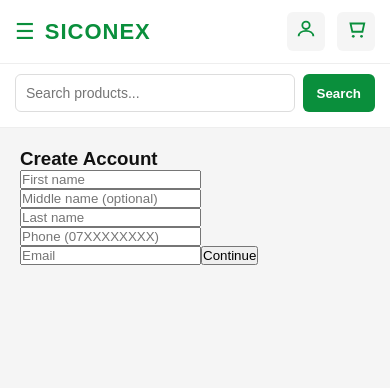
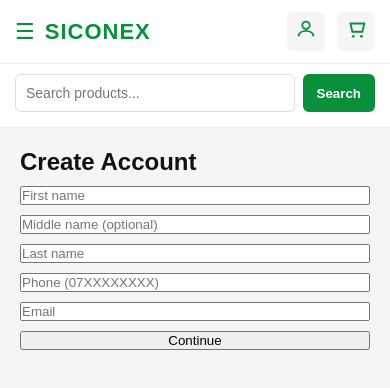
Before and after one commit to protichenoch1/siconex1, a Next.js app: page /auth/start in a window 390 px wide. Shown: the top 388 px of the page. Built offline with nearby package versions, Linux system fonts and the light colour scheme.

Commit message:
Enhance user registration flow with loading state
Added loading state management and improved phone validation. Enhanced user feedback for existing users and account creation errors.

```diff
--- a/app/auth/start/page.js
+++ b/app/auth/start/page.js
@@ -12,79 +12,134 @@ export default function Start() {
     email: ""
   });
 
+  const [loading, setLoading] = useState(false);
+
   const handleContinue = async () => {
-    // ✅ validation
+    if (loading) return;
+
+    // ✅ Validation
     if (!form.firstName || !form.lastName || !form.phone || !form.email) {
       alert("Fill all required fields");
       return;
     }
 
-    // ✅ format Kenya phone
-    let phone = form.phone;
+    // ✅ Format Kenya phone
+    let phone = form.phone.trim();
+
     if (phone.startsWith("07")) {
       phone = "+254" + phone.slice(1);
     }
 
-    // ✅ check existing user
-    const { data: existingUser } = await supabase
+    if (!phone.startsWith("+254")) {
+      alert("Enter a valid Kenyan phone number");
+      return;
+    }
+
+    try {
+      setLoading(true);
+
+      // ✅ Check existing user safely
+      const { data: existingUser, error: fetchError } = await supabase
         .from("users")
         .select("*")
         .eq("phone", phone)
-      .single();
+        .maybeSingle();
 
+      if (fetchError) {
+        console.error(fetchError);
+      }
+
+      // ✅ If user exists → login
       if (existingUser) {
         localStorage.setItem("user", JSON.stringify(existingUser));
-      window.location.href = "/account";
+        window.location.href = "/checkout"; // smoother flow
         return;
       }
 
-    // ✅ create user
+      // ✅ Create new user
       const { data, error } = await supabase
         .from("users")
         .insert([
           {
-          first_name: form.firstName,
-          middle_name: form.middleName || null,
-          last_name: form.lastName,
+            first_name: form.firstName.trim(),
+            middle_name: form.middleName?.trim() || null,
+            last_name: form.lastName.trim(),
             phone,
-          email: form.email
+            email: form.email.trim()
           }
         ])
         .select()
         .single();
 
       if (error) {
+        console.error(error);
+
+        // handle duplicate phone edge case
+        if (error.code === "23505") {
+          alert("This phone number already exists");
+        } else {
           alert("Error creating account");
+        }
+
         return;
       }
 
-    // ✅ save session
+      // ✅ Save session
       localStorage.setItem("user", JSON.stringify(data));
-    window.location.href = "/account";
+
+      // ✅ Redirect
+      window.location.href = "/checkout";
+
+    } catch (err) {
+      console.error(err);
+      alert("Something went wrong");
+    } finally {
+      setLoading(false);
+    }
   };
 
   return (
-    <div style={{ padding: "20px" }}>
-      <h3>Create Account</h3>
+    <div style={container}>
+      <h2>Create Account</h2>
 
-      <input placeholder="First name"
-        onChange={e => setForm({...form, firstName: e.target.value})} />
+      <input
+        placeholder="First name"
+        onChange={(e) => setForm({ ...form, firstName: e.target.value })}
+      />
 
-      <input placeholder="Middle name (optional)"
-        onChange={e => setForm({...form, middleName: e.target.value})} />
+      <input
+        placeholder="Middle name (optional)"
+        onChange={(e) => setForm({ ...form, middleName: e.target.value })}
+      />
 
-      <input placeholder="Last name"
-        onChange={e => setForm({...form, lastName: e.target.value})} />
+      <input
+        placeholder="Last name"
+        onChange={(e) => setForm({ ...form, lastName: e.target.value })}
+      />
 
-      <input placeholder="Phone (07XXXXXXXX)"
-        onChange={e => setForm({...form, phone: e.target.value})} />
+      <input
+        placeholder="Phone (07XXXXXXXX)"
+        onChange={(e) => setForm({ ...form, phone: e.target.value })}
+      />
 
-      <input placeholder="Email"
-        onChange={e => setForm({...form, email: e.target.value})} />
+      <input
+        placeholder="Email"
+        type="email"
+        onChange={(e) => setForm({ ...form, email: e.target.value })}
+      />
 
-      <button onClick={handleContinue}>
-        Continue
+      <button onClick={handleContinue} disabled={loading}>
+        {loading ? "Please wait..." : "Continue"}
       </button>
     </div>
   );
 }
+
+const container = {
+  padding: "20px",
+  maxWidth: "400px",
+  margin: "auto",
+  display: "flex",
+  flexDirection: "column",
+  gap: "10px"
+};
```
Lines whose indentation alone changed are shown as unchanged.
